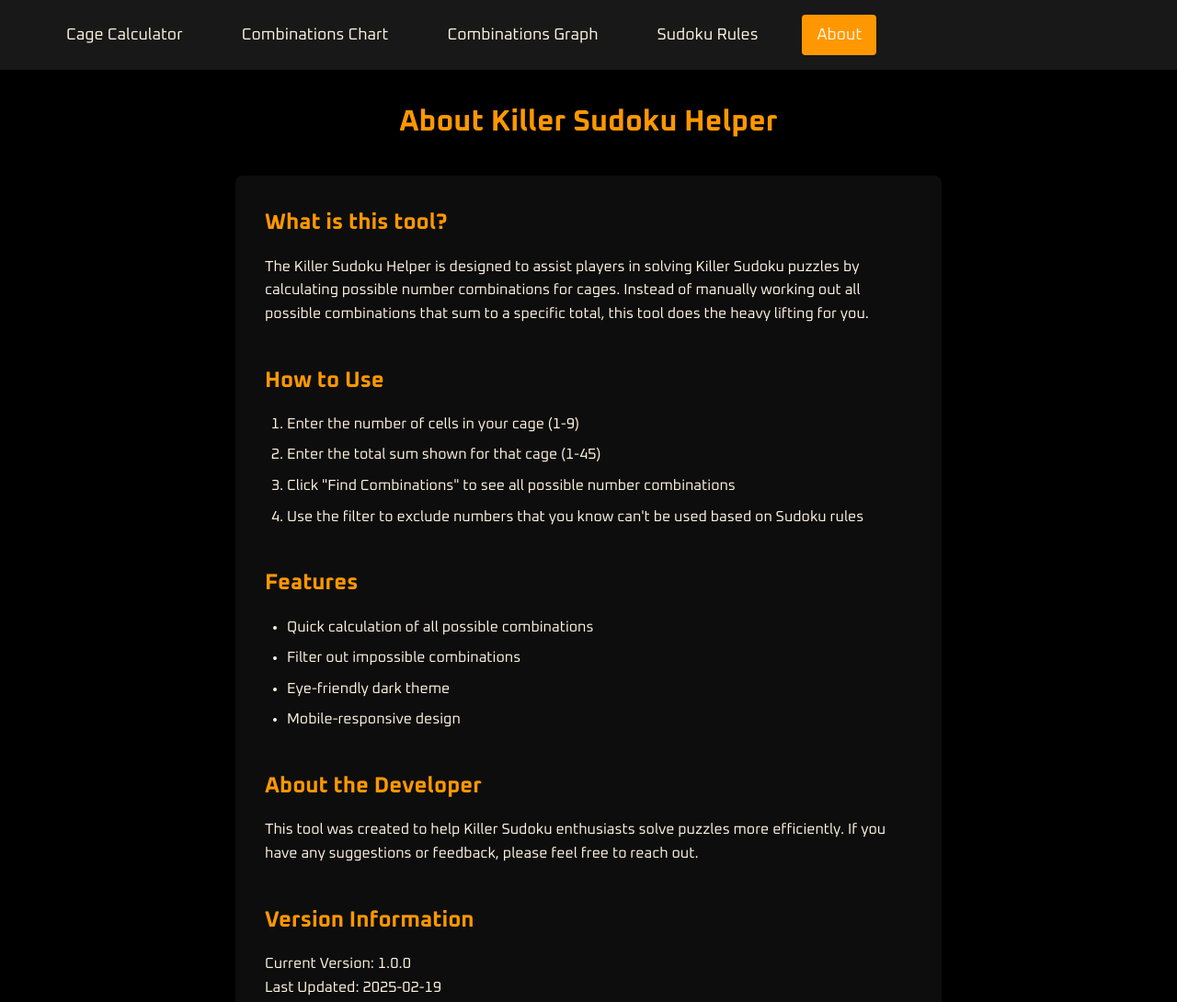
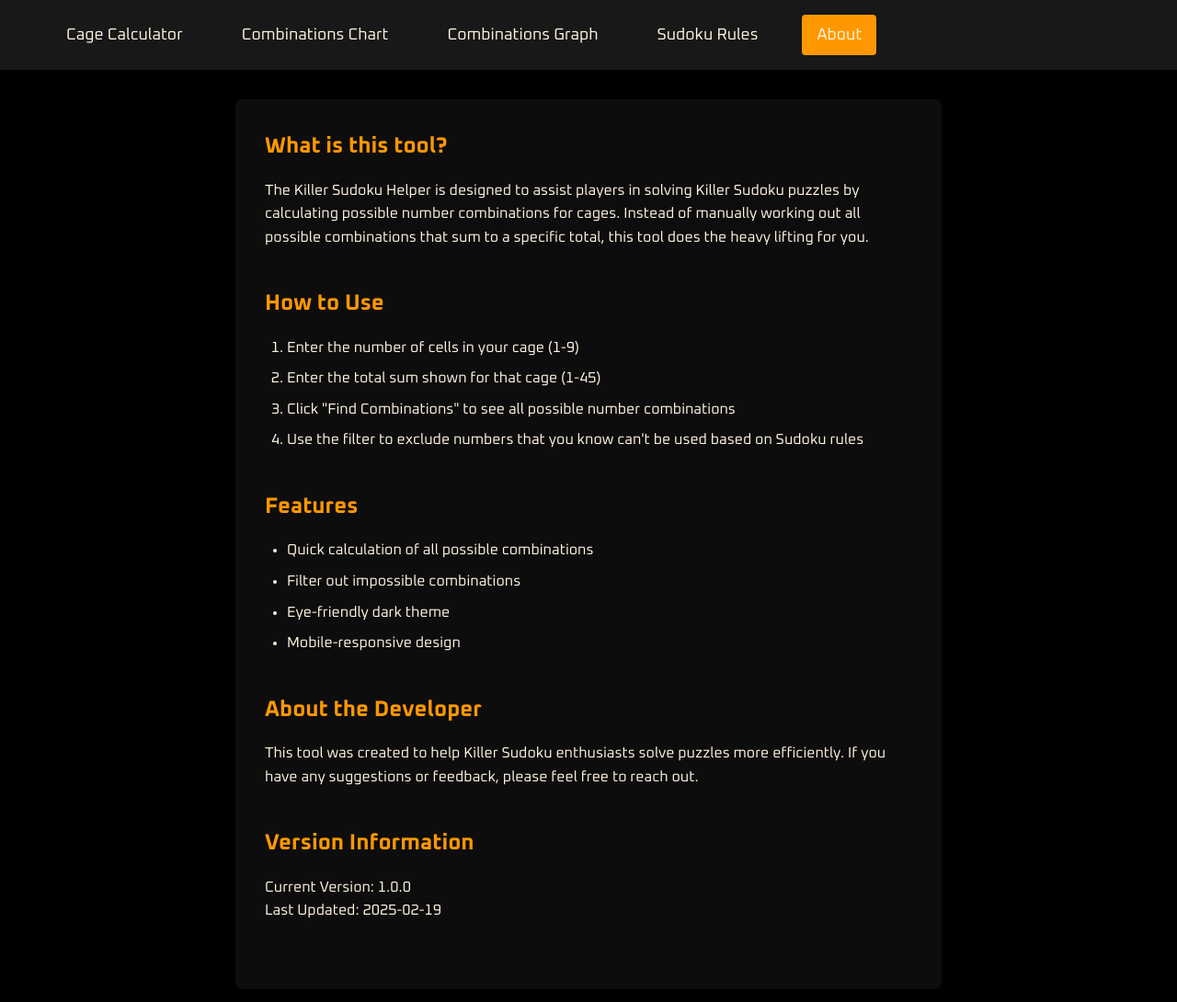
Before and after one commit to ugm616/killersudokustudy, a plain HTML site: page about.html in a window 1280 px wide. Shown: the top 1090 px of the page at 92% size. Drawn offline with Linux system fonts and the light colour scheme.

Commit message:
Update about.html

```diff
--- a/about.html
+++ b/about.html
@@ -21,8 +21,6 @@
 </nav>
 
     <main>
-        <h1>About Killer Sudoku Helper</h1>
-
         <div class="content-container">
             <section class="about-section">
                 <h2>What is this tool?</h2>
```
